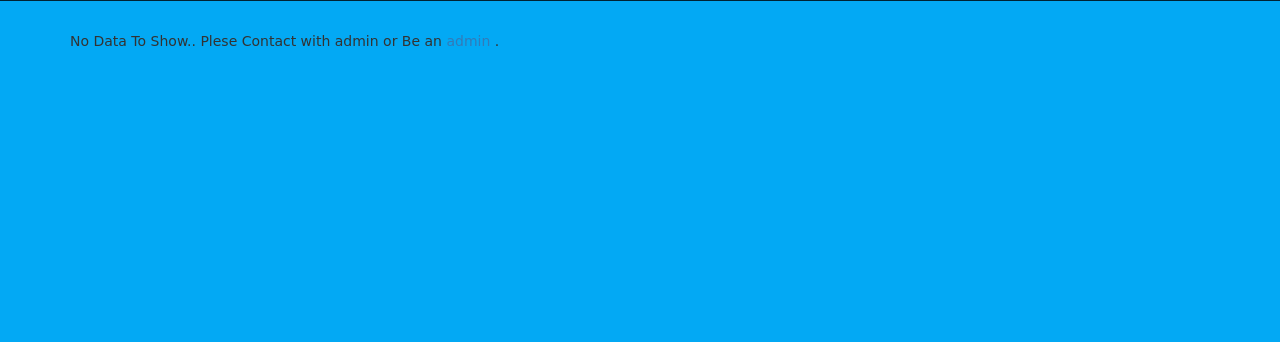
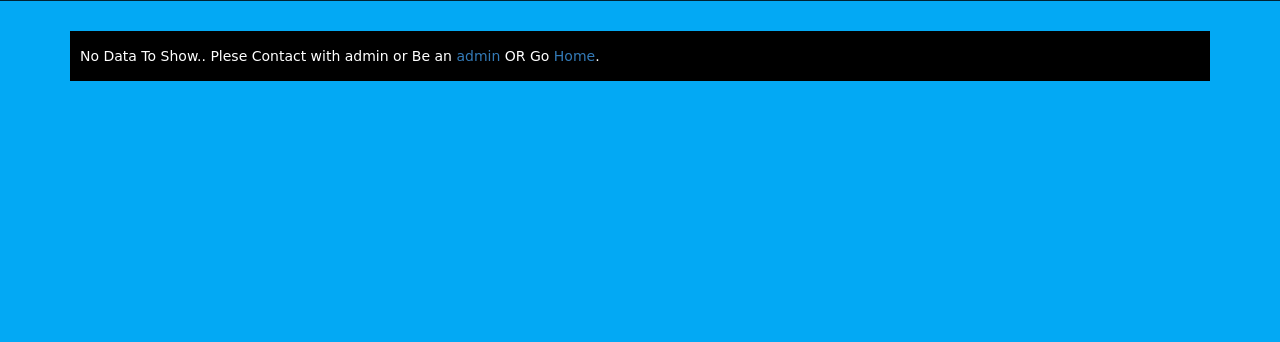
Before and after one commit to mortuzahossain/cgpa, a PHP site: page /input.php in a window 1280 px wide. Shown: the part 78-420 px from the top of the page. Run offline with PHP 8.4, Linux system fonts and the light colour scheme; the visitor is signed in with stand-in values (Sample User, id 1).

Commit message:
Fixed some css issue

```diff
--- a/css/style.css
+++ b/css/style.css
@@ -254,7 +254,17 @@ select {
   color: #000 !important;
 }
 
-tr.dangerous{
+tr.dangerous {
   background: #00CFF2;
   font-weight: bold;
 }
+
+p.worning {
+  padding: 15px 10px;
+  background: #000;
+  color: #fff;
+}
+
+a {
+  cursor: pointer;
+}
--- a/input.php
+++ b/input.php
@@ -106,7 +106,7 @@ include 'include/db_config.php';
 					</div>
 				</form>
 <?php } else { ?>
-<p class='worning'>No Data To Show.. Plese Contact with admin or Be an <a data-toggle="modal" data-target="#login">admin</a> .</p>
+<p class='worning'>No Data To Show.. Plese Contact with admin or Be an <a data-toggle="modal" data-target="#login">admin</a>  OR Go <a href="index.php">Home</a>.</p>
 <?php } ?>
 			</div>
 		</div>
```
